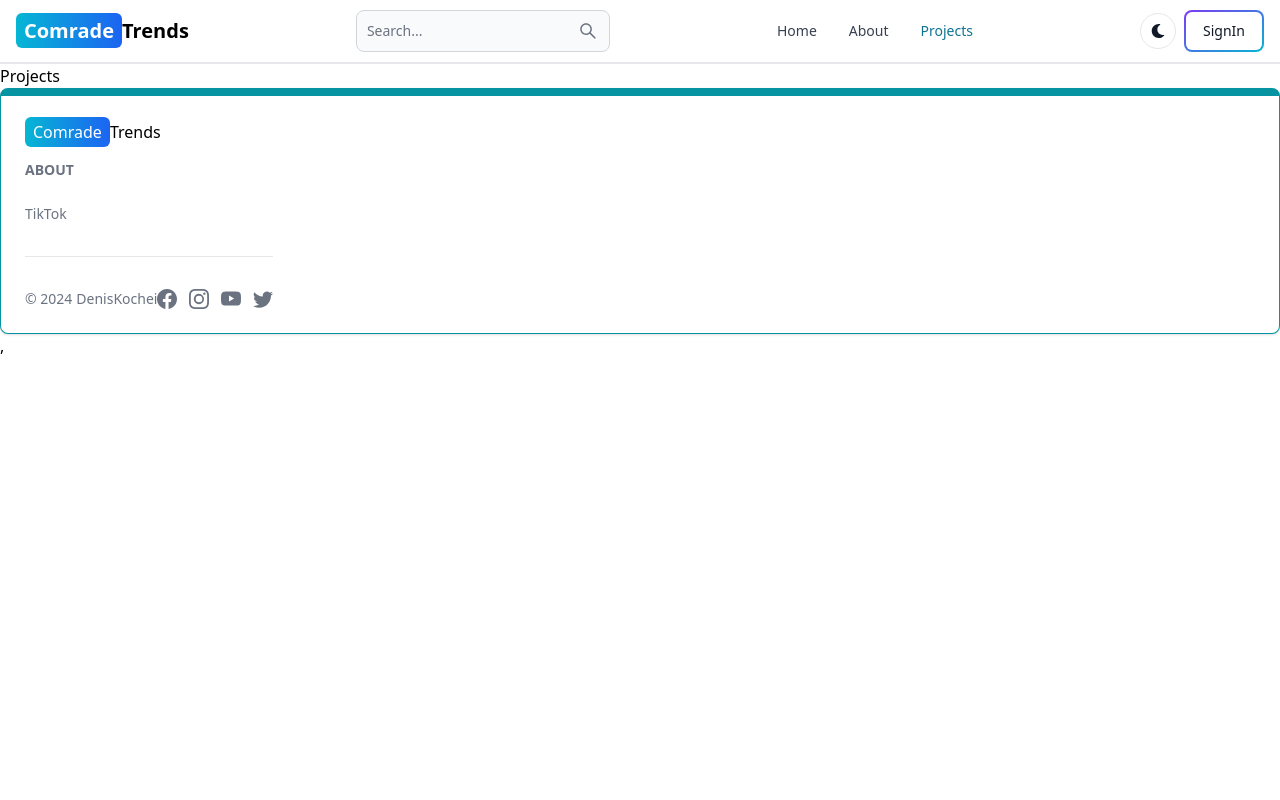
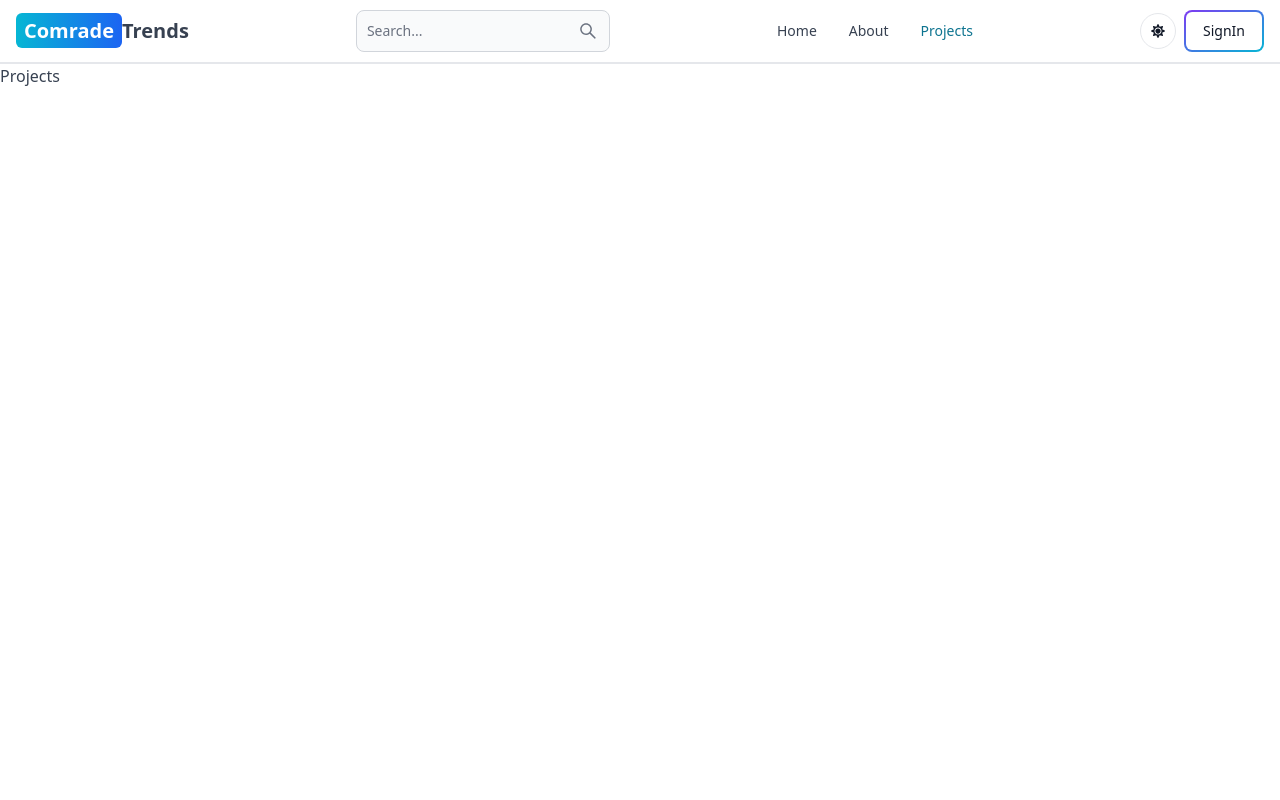
Before and after one commit to DenisKochei/ComradeTrends, a React (Vite) app in the folder client/: page /projects in a window 1280 px wide. Shown: the top 800 px of the page. Built offline with nearby package versions, Linux system fonts and the light colour scheme; no server answers.

Commit message:
complete dark mode functionality

```diff
--- a/client/redux/store.js
+++ b/client/redux/store.js
@@ -3,10 +3,12 @@ import userReducer from './user/userSlice'
 import {persistReducer} from 'redux-persist'
 import storage from 'redux-persist/lib/storage';
 import persistStore from 'redux-persist/es/persistStore';
+import ThemeReducer from './theme/themeSlice'
 
 
 const rootReducer = combineReducers({
   user : userReducer,
+  theme : ThemeReducer,
 })
 
 const persistConfig = {
--- /dev/null
+++ b/client/redux/theme/themeSlice.js
@@ -0,0 +1,18 @@
+import { createSlice } from "@reduxjs/toolkit";
+
+const initialState = {
+  theme:'light',
+};
+
+const themeSlice = createSlice({
+  name:'theme',
+  initialState,
+  reducers:{
+    toggleTheme : (state) =>{
+      state.theme = state.theme === 'light' ? 'dark' : 'light';
+    }
+  },
+});
+
+export const {toggleTheme} = themeSlice.actions;
+export default themeSlice.reducer;
--- a/client/src/App.jsx
+++ b/client/src/App.jsx
@@ -10,7 +10,7 @@ import Footer from './components/Footer'
 
 export default function App() {
   return (
-    <div>
+    <div className='min-h-screen'>
       <BrowserRouter>
       <Header />
       <Routes>
--- a/client/src/components/Header.jsx
+++ b/client/src/components/Header.jsx
@@ -1,12 +1,15 @@
 import { Avatar, Button, Dropdown, Navbar, TextInput } from 'flowbite-react'
 import { Link ,useLocation} from 'react-router-dom'
 import {AiOutlineSearch} from 'react-icons/ai'
-import {FaMoon} from 'react-icons/fa'
-import { useSelector } from 'react-redux'
+import {FaMoon,FaSun} from 'react-icons/fa'
+import { useSelector,useDispatch } from 'react-redux'
+import { toggleTheme } from '../../redux/theme/themeSlice'
 
 export  function Header() {
   const {currentUser} = useSelector( state=> state.user)
+  const {theme} = useSelector( state=> state.theme)
   const path = useLocation().pathname
+  const dispatch = useDispatch();
 
   return (
     <Navbar className='border-b-2'>
@@ -23,8 +26,14 @@ export  function Header() {
         />
       </form>
       <div className='flex justify-between items-center gap-2 md:order-2'>
-        <Button color='gray' className='w-9 h-9' pill>
-          <FaMoon/>
+        <Button
+          color='gray'
+          className='w-9 h-9'
+          pill
+          onClick={()=>dispatch(toggleTheme())}
+        >
+          { theme === 'dark' ? <FaMoon/> : <FaSun />}
+
         </Button>
         {currentUser ? (
           <Dropdown
--- /dev/null
+++ b/client/src/components/ThemeProvider.jsx
@@ -0,0 +1,12 @@
+import { useSelector } from "react-redux"
+
+export default function ThemeProvider({children}) {
+  const {theme} = useSelector(state => state.theme)
+  return (
+    <div className={theme}>
+      <div className="text-gray-700 bg-white dark:text-gray-200 dark:bg-slate-800 min-h-screen">
+        {children}
+      </div>
+    </div>
+  )
+}
--- a/client/src/main.jsx
+++ b/client/src/main.jsx
@@ -5,11 +5,14 @@ import './index.css'
 import { store,persistor } from '../redux/store'
 import { Provider } from 'react-redux'
 import { PersistGate } from 'redux-persist/es/integration/react'
+import ThemeProvider from './components/ThemeProvider.jsx'
 
 createRoot(document.getElementById('root')).render(
   <PersistGate persistor={persistor}>
     <Provider store={store}>
-    <App />
+    <ThemeProvider >
+      <App />
+    </ThemeProvider>
   </Provider>,
   </PersistGate>
 )
--- a/client/src/pages/About.jsx
+++ b/client/src/pages/About.jsx
@@ -2,7 +2,7 @@ import React from 'react'
 
 export  function About() {
   return (
-    <div>
+    <div className='min-h-screen'>
       About
     </div>
   )
--- a/client/src/pages/Dashboard.jsx
+++ b/client/src/pages/Dashboard.jsx
@@ -2,7 +2,7 @@ import React from 'react'
 
 export  function Dashboard() {
   return (
-    <div>
+    <div className='min-h-screen'>
       Dashboard
     </div>
   )
--- a/client/src/pages/Home.jsx
+++ b/client/src/pages/Home.jsx
@@ -2,7 +2,7 @@ import React from 'react'
 
 export  function Home() {
   return (
-    <div>
+    <div className='min-h-screen'>
       Home
     </div>
   )
--- a/client/src/pages/Projects.jsx
+++ b/client/src/pages/Projects.jsx
@@ -2,7 +2,7 @@ import React from 'react'
 
 export  function Projects() {
   return (
-    <div>
+    <div className='min-h-screen'>
       Projects
     </div>
   )
```
